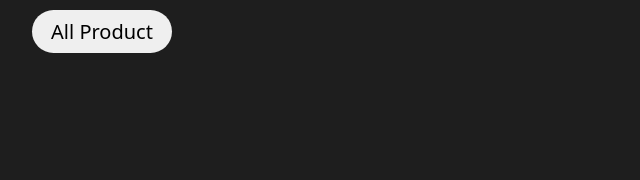
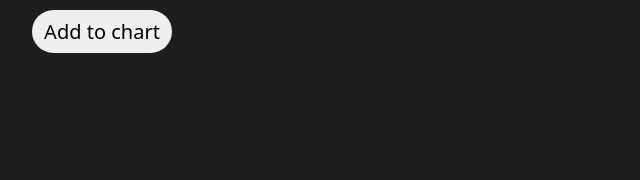
Before and after one commit to marwanmokhtar-coding/iphone, a plain HTML site: page index.html in a window 1280 px wide. Shown: the part 370-550 px from the top of the page, 96-736 px from the left. Drawn offline with Linux system fonts and the light colour scheme.

Commit message:
Update index.html

```diff
--- a/index.html
+++ b/index.html
@@ -26,7 +26,7 @@
             Perspiciatis nobis sit similique maiores, perferendis culpa dolor
             animi eius fugiat nesciunt.
           </p>
-          <a href="#"><button>All Product</button></a>
+          <a href="#"><button>Add to chart</button></a>
         </div>
         <div class="image">
           <img class="img" src="2.png" alt="" />
```
